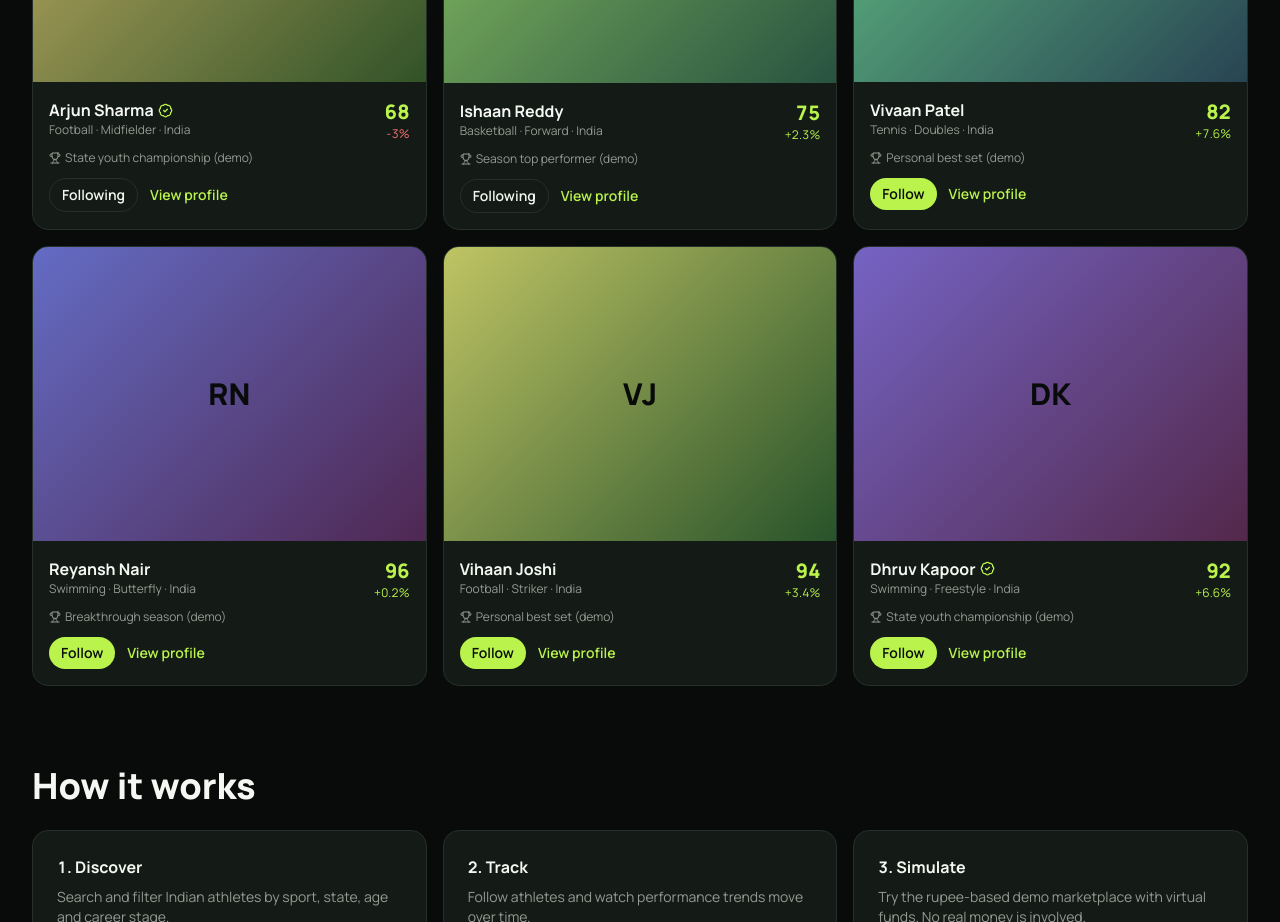
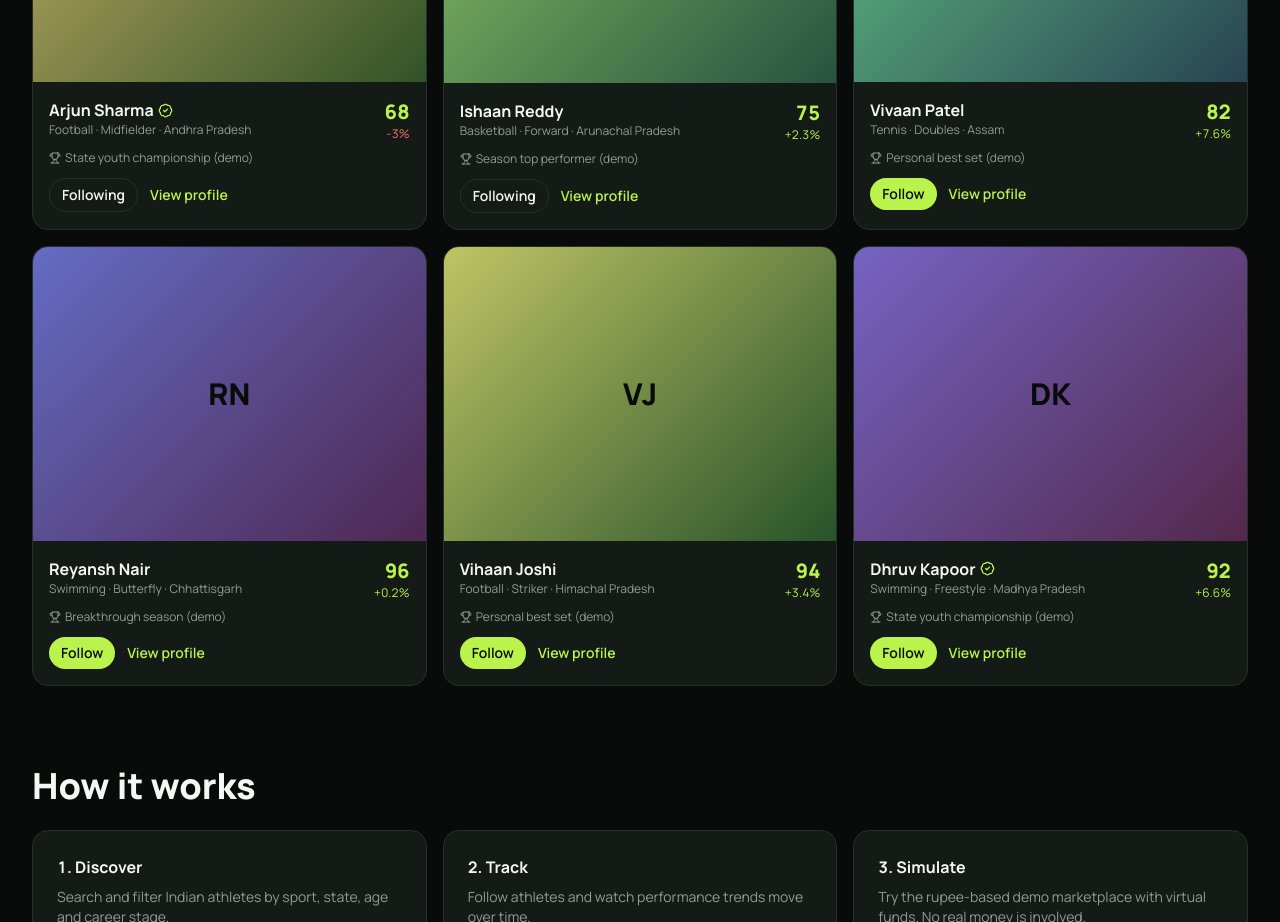
Before and after one commit to pw-codes/SuperSapeins, a React (Vite) app: page / in a window 1280 px wide. Shown: the part 1120-2042 px from the top of the page. Built offline with nearby package versions, Linux system fonts and the light colour scheme.

Commit message:
Changed filtering option by countries to indian states and union territory

```diff
--- a/src/data/mock.ts
+++ b/src/data/mock.ts
@@ -4,6 +4,7 @@ export type Athlete = {
   name: string;
   sport: string;
   country: string;
+  state: string;
   position: string;
   age: number;
   score: number;
@@ -37,6 +38,44 @@ export const SPORTS = [
   "Badminton",
 ];
 export const COUNTRIES = ["India"];
+export const INDIAN_STATES = [
+  "Andhra Pradesh",
+  "Arunachal Pradesh",
+  "Assam",
+  "Bihar",
+  "Chhattisgarh",
+  "Goa",
+  "Gujarat",
+  "Haryana",
+  "Himachal Pradesh",
+  "Jharkhand",
+  "Karnataka",
+  "Kerala",
+  "Madhya Pradesh",
+  "Maharashtra",
+  "Manipur",
+  "Meghalaya",
+  "Mizoram",
+  "Nagaland",
+  "Odisha",
+  "Punjab",
+  "Rajasthan",
+  "Sikkim",
+  "Tamil Nadu",
+  "Telangana",
+  "Tripura",
+  "Uttar Pradesh",
+  "Uttarakhand",
+  "West Bengal",
+  "Andaman and Nicobar Islands (Union Territory)",
+  "Chandigarh (Union Territory)",
+  "Dadra and Nagar Haveli and Daman and Diu (Union Territory)",
+  "Delhi (Union Territory)",
+  "Jammu and Kashmir (Union Territory)",
+  "Ladakh (Union Territory)",
+  "Lakshadweep (Union Territory)",
+  "Puducherry (Union Territory)",
+];
 const POS: Record<string, string[]> = {
   Football: ["Midfielder", "Winger", "Striker"],
   Basketball: ["Guard", "Forward", "Centre"],
@@ -47,20 +86,6 @@ const POS: Record<string, string[]> = {
   Kabaddi: ["Raider", "Defender", "All-rounder"],
   Badminton: ["Singles", "Singles", "Doubles"],
 };
-const STATES = [
-  "Maharashtra",
-  "Punjab",
-  "Haryana",
-  "Tamil Nadu",
-  "Karnataka",
-  "Kerala",
-  "Delhi",
-  "West Bengal",
-  "Gujarat",
-  "Odisha",
-  "Telangana",
-  "Assam",
-];
 const ACH = [
   "State youth championship",
   "Season top performer",
@@ -97,12 +122,14 @@ const N = [
 ];
 export const athletes: Athlete[] = N.map((name, i) => {
   const sport = SPORTS[i % SPORTS.length],
-    age = 17 + ((i * 7) % 13);
+    age = 17 + ((i * 7) % 13),
+    state = INDIAN_STATES[i % INDIAN_STATES.length];
   return {
     id: `a${i + 1}`,
     name,
     sport,
     country: "India",
+    state,
     position: POS[sport][i % 3],
     age,
     score: 68 + ((i * 37) % 30),
@@ -112,7 +139,7 @@ export const athletes: Athlete[] = N.map((name, i) => {
     verified: i % 6 === 0,
     achievement: `${ACH[i % 6]} (demo)`,
     photo: "",
-    bio: `${name} is a fictional Indian athlete from ${STATES[i % STATES.length]}, created for the SUPER SAPIENS prototype. Nothing here is a real record.`,
+    bio: `${name} is a fictional Indian athlete from ${INDIAN_STATES[i % INDIAN_STATES.length]}, created for the SUPER SAPIENS prototype. Nothing here is a real record.`,
   };
 });
 export const series = (seed: number, n = 90) => {
--- a/src/pages/Discover.tsx
+++ b/src/pages/Discover.tsx
@@ -2,28 +2,28 @@ import {useEffect,useMemo,useState} from 'react'
 import {Link,useSearchParams} from 'react-router-dom'
 import {motion} from 'framer-motion'
 import {BadgeCheck,Trophy,LayoutGrid,List} from 'lucide-react'
-import {athletes,Athlete,SPORTS,COUNTRIES} from '../data/mock'
+import {athletes,Athlete,SPORTS,INDIAN_STATES} from '../data/mock'
 import {useStore} from '../store'
 import {Btn,Photo} from '../components/ui'
 export function AthleteCard({a,list=false}:{a:Athlete;list?:boolean}){const{s,toggle,toast}=useStore();const f=s.follow.includes(a.id)
 return <motion.div whileHover={{y:-4}} className={`group overflow-hidden rounded-2xl border border-line bg-card ${list?'flex':''}`}>
 <Link to={`/app/athletes/${a.id}`} className={`block overflow-hidden ${list?'w-36 shrink-0':'aspect-[4/3]'}`}><Photo a={a} className="h-full w-full transition duration-500 group-hover:scale-110"/></Link>
-<div className="flex-1 p-4"><div className="flex justify-between gap-2"><div><h3 className="flex items-center gap-1 font-bold">{a.name}{a.verified&&<BadgeCheck size={15} className="text-lime"/>}</h3><p className="text-xs text-mute">{a.sport} · {a.position} · {a.country}</p></div><div className="text-right"><div className="text-xl font-extrabold text-lime">{a.score}</div><div className={`text-xs ${a.growth>=0?'text-lime':'text-red-400'}`}>{a.growth>=0?'+':''}{a.growth}%</div></div></div>
+<div className="flex-1 p-4"><div className="flex justify-between gap-2"><div><h3 className="flex items-center gap-1 font-bold">{a.name}{a.verified&&<BadgeCheck size={15} className="text-lime"/>}</h3><p className="text-xs text-mute">{a.sport} · {a.position} · {a.state}</p></div><div className="text-right"><div className="text-xl font-extrabold text-lime">{a.score}</div><div className={`text-xs ${a.growth>=0?'text-lime':'text-red-400'}`}>{a.growth>=0?'+':''}{a.growth}%</div></div></div>
 <p className="mt-2 flex items-center gap-1 text-xs text-mute"><Trophy size={12}/>{a.achievement}</p>
 <div className="mt-3 flex items-center gap-3"><Btn v={f?'ghost':'solid'} className="!px-3 !py-1.5" onClick={()=>{toggle('follow',a.id);toast(f?`Unfollowed ${a.name}`:`Following ${a.name}`)}}>{f?'Following':'Follow'}</Btn><Link className="text-sm font-semibold text-lime" to={`/app/athletes/${a.id}`}>View profile</Link></div></div></motion.div>}
 export default function Discover(){const[sp,setSp]=useSearchParams();const q=sp.get('q')||''
-const[f,setF]=useState({sport:'',country:'',age:'',stage:'',trend:false});const[sort,setSort]=useState('score');const[list,setList]=useState(false);const[n,setN]=useState(9);const[load,setLoad]=useState(true)
+const[f,setF]=useState({sport:'',state:'',age:'',stage:'',trend:false});const[sort,setSort]=useState('score');const[list,setList]=useState(false);const[n,setN]=useState(9);const[load,setLoad]=useState(true)
 useEffect(()=>{const t=setTimeout(()=>setLoad(false),500);return()=>clearTimeout(t)},[])
-const res=useMemo(()=>athletes.filter(a=>(!q||`${a.name} ${a.sport} ${a.country} ${a.position}`.toLowerCase().includes(q.toLowerCase()))&&(!f.sport||a.sport===f.sport)&&(!f.country||a.country===f.country)&&(!f.stage||a.stage===f.stage)&&(!f.trend||a.trending)&&(!f.age||(f.age==='U20'?a.age<20:f.age==='20-24'?a.age>=20&&a.age<25:a.age>=25))).sort((x,y)=>sort==='name'?x.name.localeCompare(y.name):sort==='growth'?y.growth-x.growth:y.score-x.score),[q,f,sort])
+const res=useMemo(()=>athletes.filter(a=>(!q||`${a.name} ${a.sport} ${a.state} ${a.position}`.toLowerCase().includes(q.toLowerCase()))&&(!f.sport||a.sport===f.sport)&&(!f.state||a.state===f.state)&&(!f.stage||a.stage===f.stage)&&(!f.trend||a.trending)&&(!f.age||(f.age==='U20'?a.age<20:f.age==='20-24'?a.age>=20&&a.age<25:a.age>=25))).sort((x,y)=>sort==='name'?x.name.localeCompare(y.name):sort==='growth'?y.growth-x.growth:y.score-x.score),[q,f,sort])
 const sel=(k:string,o:string[],l:string)=><select aria-label={l} value={(f as any)[k]} onChange={e=>setF({...f,[k]:e.target.value})}><option value="">{l}</option>{o.map(x=><option key={x}>{x}</option>)}</select>
 return <div><h1 className="text-3xl font-extrabold md:text-5xl">Discover Your Next Favourite Athlete.</h1>
-<input list="sugg" value={q} onChange={e=>setSp(e.target.value?{q:e.target.value}:{})} placeholder="Search by name, sport, country or position" className="mt-6 w-full !rounded-2xl !py-4 text-base"/><datalist id="sugg">{athletes.slice(0,12).map(a=><option key={a.id} value={a.name}/>)}</datalist>
+<input list="sugg" value={q} onChange={e=>setSp(e.target.value?{q:e.target.value}:{})} placeholder="Search by name, sport, state or position" className="mt-6 w-full !rounded-2xl !py-4 text-base"/><datalist id="sugg">{athletes.slice(0,12).map(a=><option key={a.id} value={a.name}/>)}</datalist>
 <div className="mt-4 flex gap-2 overflow-x-auto">{['',...SPORTS].map(s=><button key={s} onClick={()=>setF({...f,sport:s})} className={`shrink-0 rounded-full border px-4 py-1.5 text-sm ${f.sport===s?'border-lime bg-lime text-bg':'border-line text-mute'}`}>{s||'All sports'}</button>)}</div>
-<div className="mt-4 flex flex-wrap items-center gap-2">{sel('country',COUNTRIES,'Country')}{sel('age',['U20','20-24','25+'],'Age group')}{sel('stage',['Youth','Emerging','Professional'],'Career stage')}
+<div className="mt-4 flex flex-wrap items-center gap-2">{sel('state',INDIAN_STATES,'Indian state / Union Territory')}{sel('age',['U20','20-24','25+'],'Age group')}{sel('stage',['Youth','Emerging','Professional'],'Career stage')}
 <label className="flex items-center gap-2 text-sm text-mute"><input type="checkbox" checked={f.trend} onChange={e=>setF({...f,trend:e.target.checked})}/>Trending only</label>
 <select aria-label="Sort" className="ml-auto" value={sort} onChange={e=>setSort(e.target.value)}><option value="score">Top score</option><option value="growth">Fastest growth</option><option value="name">Name A–Z</option></select>
 <button aria-label="Toggle view" onClick={()=>setList(!list)} className="rounded-xl border border-line p-2">{list?<LayoutGrid size={18}/>:<List size={18}/>}</button></div>
 <p className="mt-4 text-sm text-mute">{res.length} athletes · fictional demo profiles</p>
-{load?<div className="mt-4 grid gap-4 sm:grid-cols-2 lg:grid-cols-3">{[...Array(6)].map((_,i)=><div key={i} className="h-64 animate-pulse rounded-2xl bg-card"/>)}</div>
-:res.length===0?<div className="mt-10 rounded-2xl border border-dashed border-line p-12 text-center"><p className="font-bold">No athletes match these filters</p><p className="mt-1 text-sm text-mute">Remove a filter or search a different name.</p><Btn className="mt-4" onClick={()=>{setF({sport:'',country:'',age:'',stage:'',trend:false});setSp({})}}>Clear filters</Btn></div>
+{load?<div className="mt-4 grid gap-4 sm:grid-cols-2 lg:grid-cols-3">{[...Array(6)].map((_,i)=><div key={i} className="h-64 animate-pulse rounded-2xl bg-card"/> )}</div>
+:res.length===0?<div className="mt-10 rounded-2xl border border-dashed border-line p-12 text-center"><p className="font-bold">No athletes match these filters</p><p className="mt-1 text-sm text-mute">Remove a filter or search a different name.</p><Btn className="mt-4" onClick={()=>{setF({sport:'',state:'',age:'',stage:'',trend:false});setSp({})}}>Clear filters</Btn></div>
 :<><div className={`mt-4 grid gap-4 ${list?'':'sm:grid-cols-2 lg:grid-cols-3'}`}>{res.slice(0,n).map(a=><AthleteCard key={a.id} a={a} list={list}/>)}</div>{n<res.length&&<div className="mt-8 text-center"><Btn v="ghost" onClick={()=>setN(n+9)}>Load more</Btn></div>}</>}</div>}
```
Also changed, not shown: 3 other files (tests, documents, lock files or other folders).
